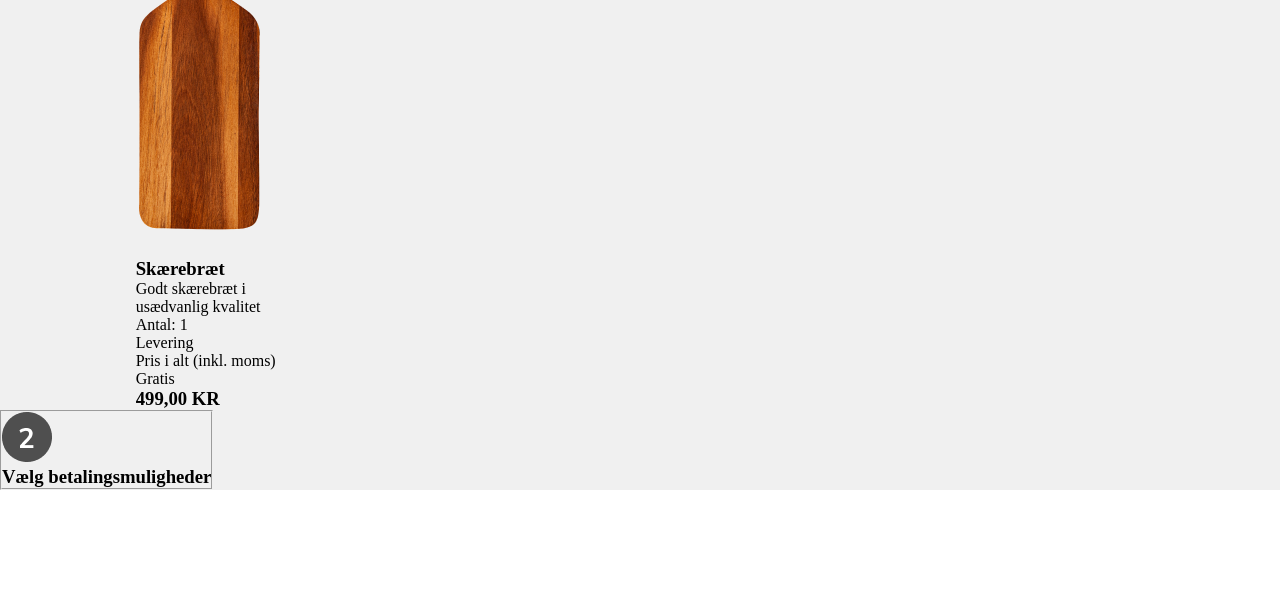
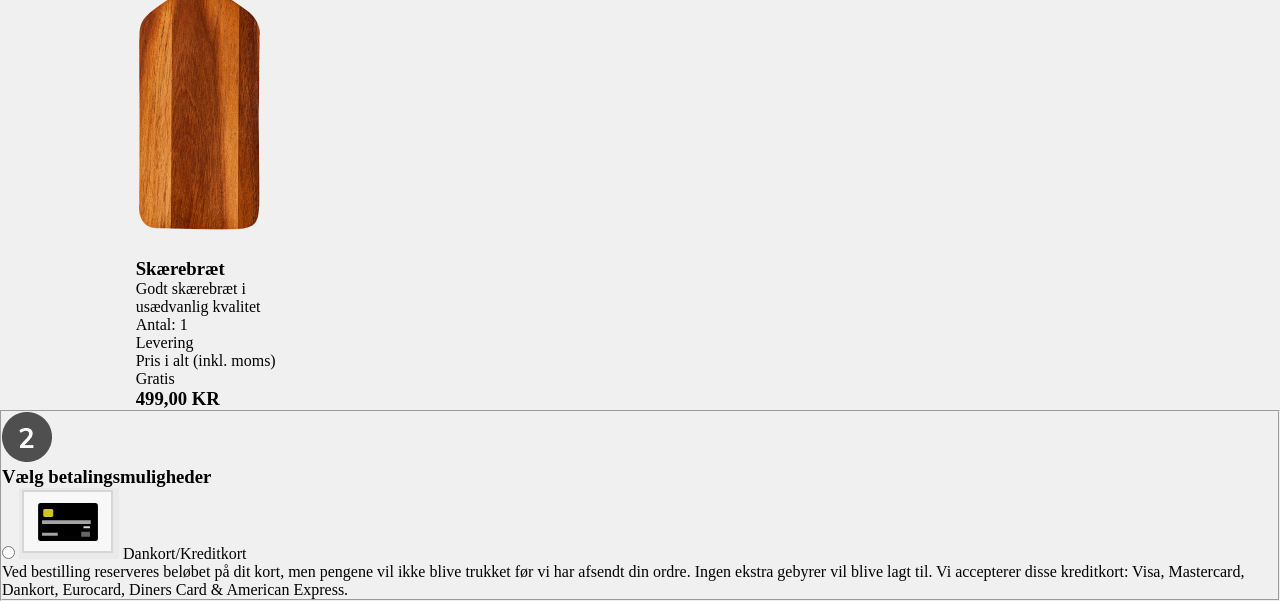
Before and after one commit to dkkmartin/kitchen_webshop, a plain HTML site: page betaling.html in a window 1280 px wide. Shown: the part 247-848 px from the top of the page. Before the commit the page ends 800 px from the top, so only its background shows below. Drawn offline with Linux system fonts and the light colour scheme; a web font is replaced by a local one.

Commit message:
Add payment site

```diff
--- a/betaling.html
+++ b/betaling.html
@@ -57,7 +57,19 @@
               <h3 class="options__title">Vælg betalingsmuligheder</h3>
             </div>
 
-            <div class="options__content__con"></div>
+            <div>
+              <div class="options__content__con">
+                <input type="radio" name="dankort" />
+                <img src="img/credit_card.png" alt="Credit card" />
+                <label class="label --medium20" for="dankort">Dankort/Kreditkort</label>
+              </div>
+              <p>
+                Ved bestilling reserveres beløbet på dit kort, men pengene vil ikke blive trukket
+                før vi har afsendt din ordre. Ingen ekstra gebyrer vil blive lagt til. Vi accepterer
+                disse kreditkort: Visa, Mastercard, Dankort, Eurocard, Diners Card & American
+                Express.
+              </p>
+            </div>
           </fieldset>
         </form>
       </section>
```
